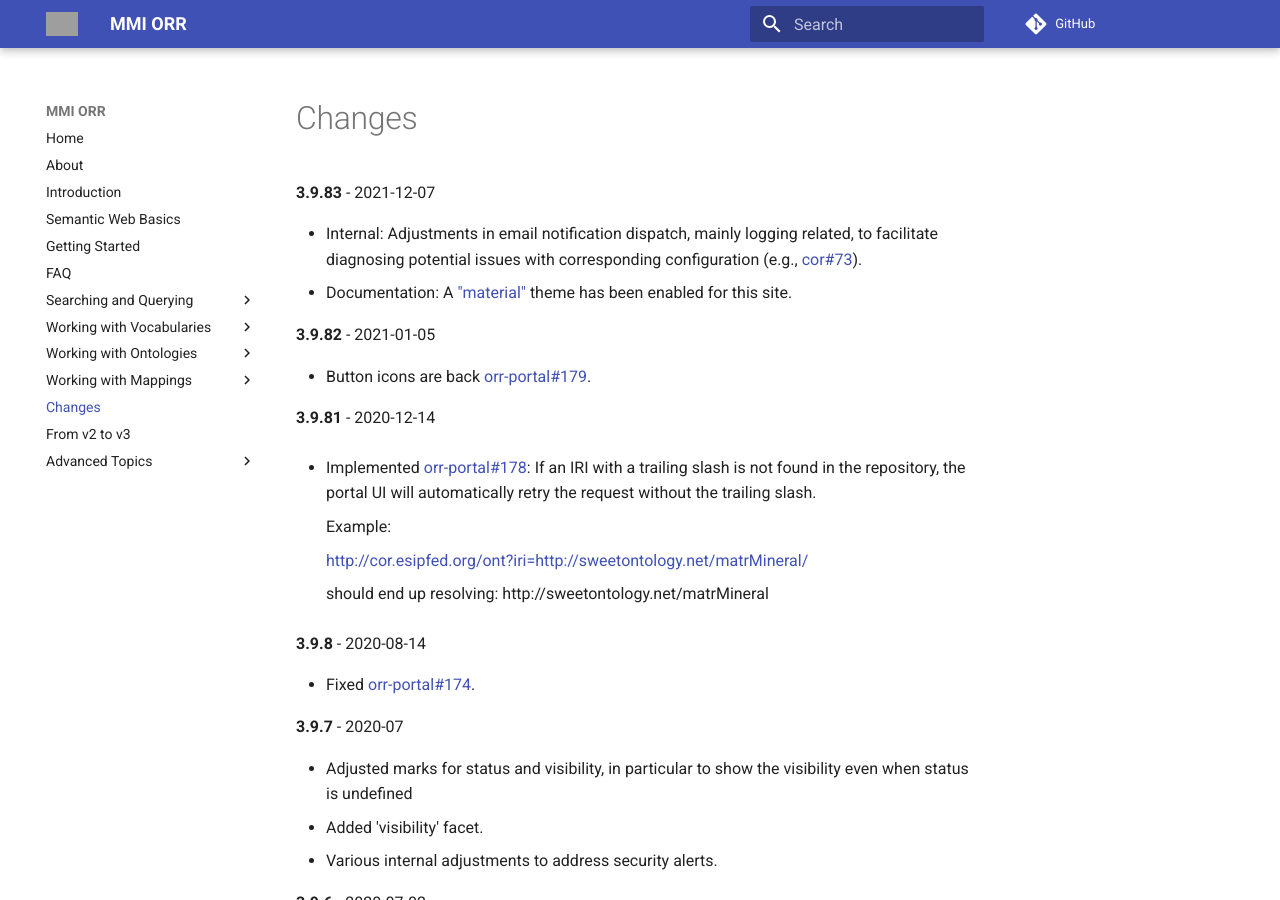
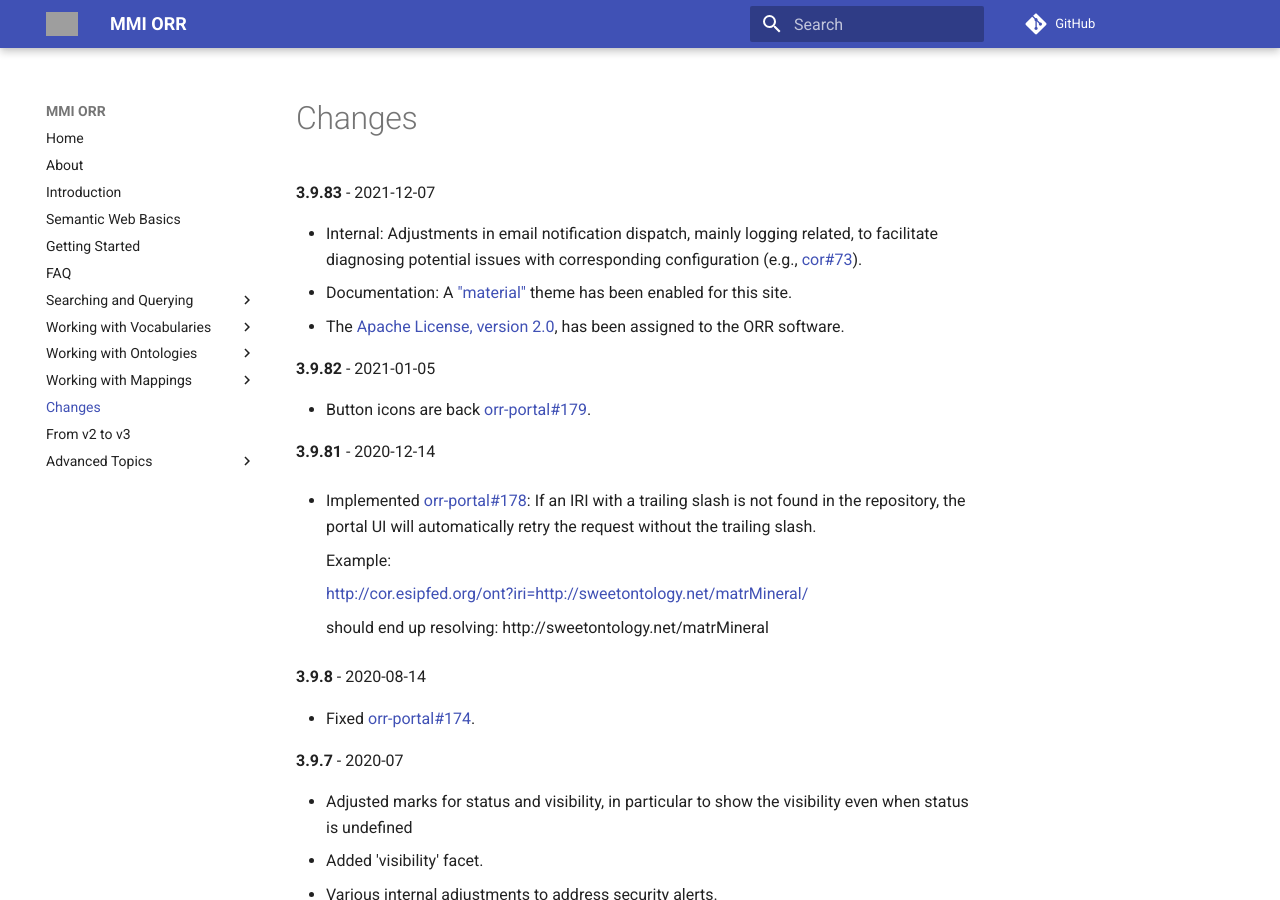
Before and after one commit to mmisw/mmiorr-docs, an MkDocs documentation site: the page built from docs/changes.md, in a window 1280 px wide and 900 px high. Built offline with MkDocs 1.6.1 and Material for MkDocs 9.7.7, drawn with Linux system fonts in a browser that asks for light colours; comment, search, counter and statistics services are not loaded; old or Windows-style settings are respelled for this version of MkDocs; grey boxes are pictures that could not be loaded.

Commit message:
apache2 license

```diff
--- a/docs/changes.md
+++ b/docs/changes.md
@@ -6,6 +6,8 @@
   (e.g., [cor#73](https://github.com/ESIPFed/cor/issues/73)).
 - Documentation: A ["material"](https://squidfunk.github.io/mkdocs-material/)
   theme has been enabled for this site.
+- The [Apache License, version 2.0](https://www.apache.org/licenses/LICENSE-2.0),
+  has been assigned to the ORR software.
 
 **3.9.82** - 2021-01-05
 
```
